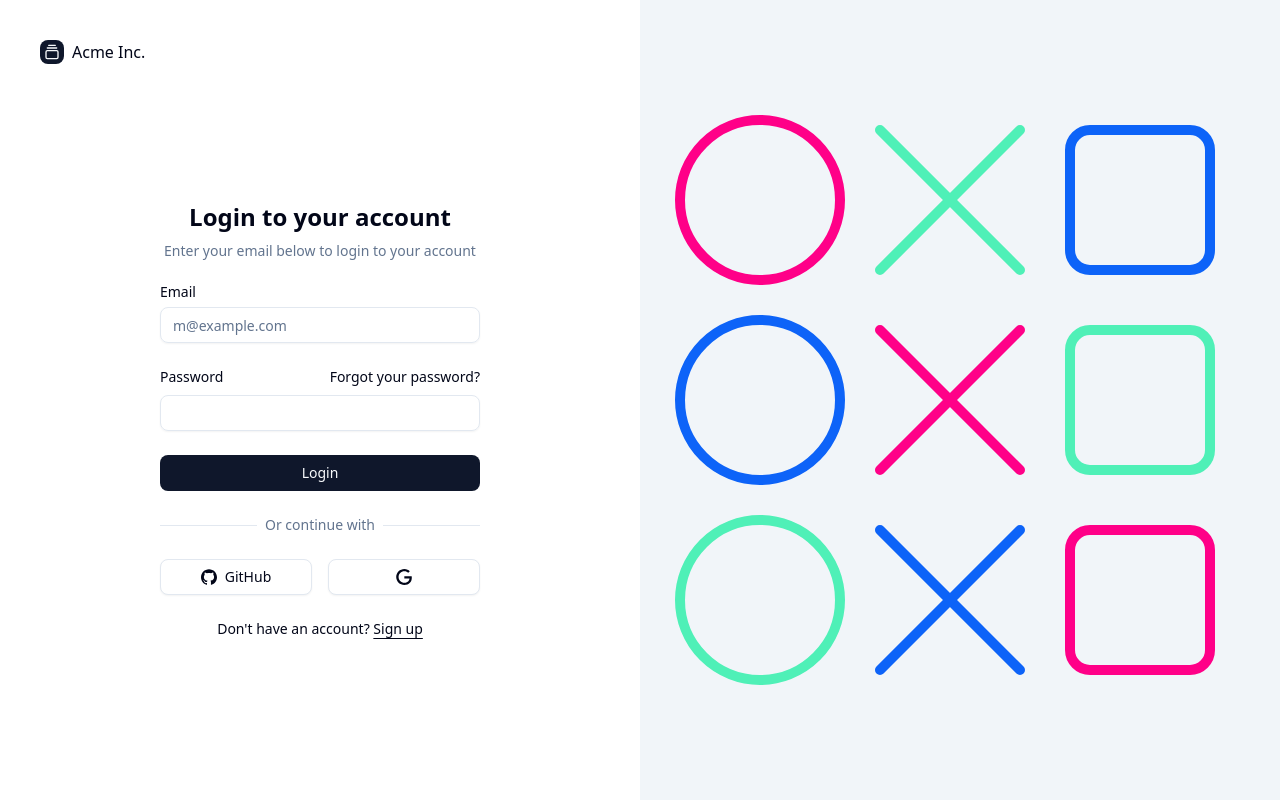
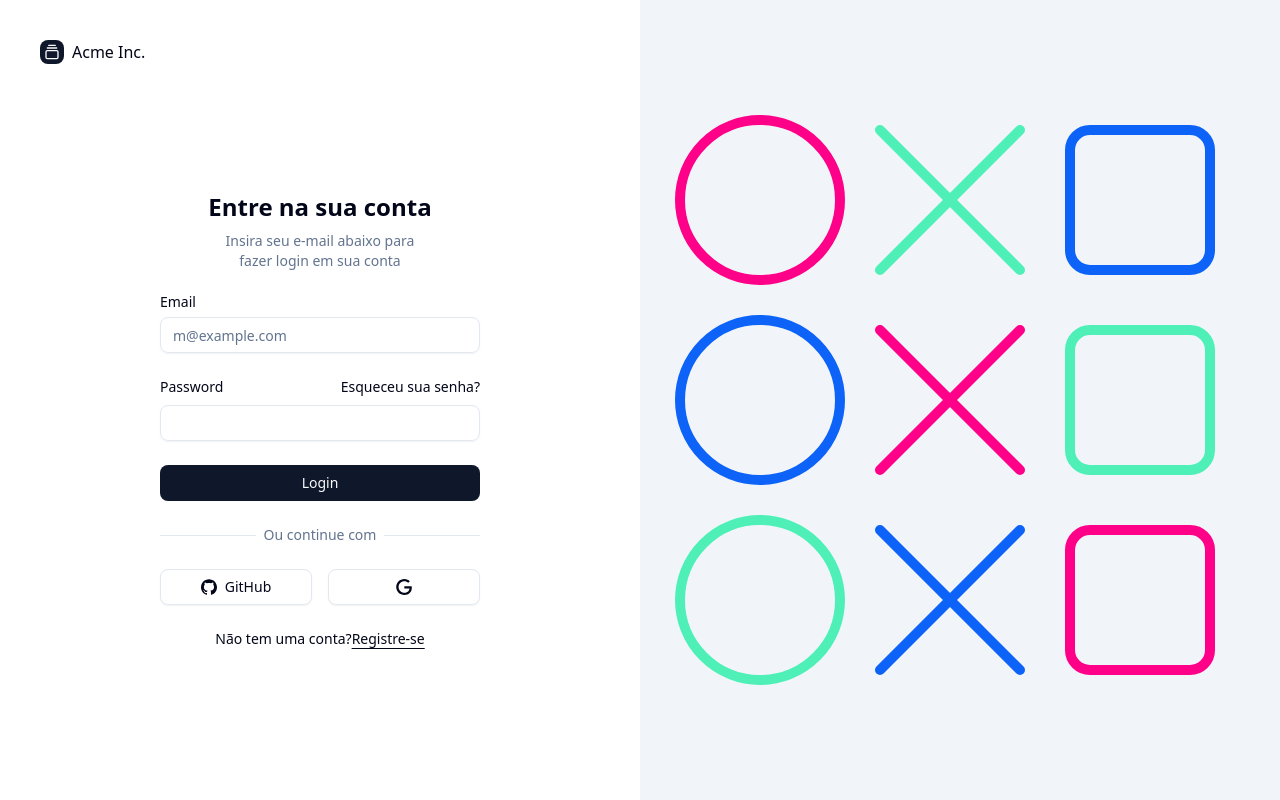
Before and after one commit to RafaelProfMgz/leads, a React (Vite) app in the folder meus-leads/: page /login in a window 1280 px wide. Built offline with nearby package versions, Linux system fonts and the light colour scheme.

Commit message:
Translate login form to Portuguese

```diff
--- a/meus-leads/src/components/forms/login-form.tsx
+++ b/meus-leads/src/components/forms/login-form.tsx
@@ -79,9 +79,9 @@ export function LoginForm({
       {...props}
     >
       <div className="flex flex-col items-center gap-2 text-center">
-        <h1 className="text-2xl font-bold">Login to your account</h1>
+        <h1 className="text-2xl font-bold">Entre na sua conta</h1>
         <p className="text-balance text-sm text-muted-foreground">
-          Enter your email below to login to your account
+          Insira seu e-mail abaixo para fazer login em sua conta
         </p>
       </div>
       {error && <div className="text-red-500 text-sm text-center">{error}</div>}
@@ -104,7 +104,7 @@ export function LoginForm({
               href="#"
               className="ml-auto text-sm underline-offset-4 hover:underline"
             >
-              Forgot your password?
+              Esqueceu sua senha?
             </a>
           </div>
           <Input
@@ -120,7 +120,7 @@ export function LoginForm({
         </Button>
         <div className="relative text-center text-sm after:absolute after:inset-0 after:top-1/2 after:z-0 after:flex after:items-center after:border-t after:border-border">
           <span className="relative z-10 bg-background px-2 text-muted-foreground">
-            Or continue with
+            Ou continue com
           </span>
         </div>
         <div className="grid grid-cols-2 gap-4">
@@ -145,9 +145,9 @@ export function LoginForm({
         </div>
       </div>
       <div className="text-center text-sm">
-        Don&apos;t have an account?{" "}
-        <a href="#" className="underline underline-offset-4">
-          Sign up
+        Não tem uma conta?
+        <a href="/register" className="underline underline-offset-4">
+          Registre-se
         </a>
       </div>
     </form>
```
